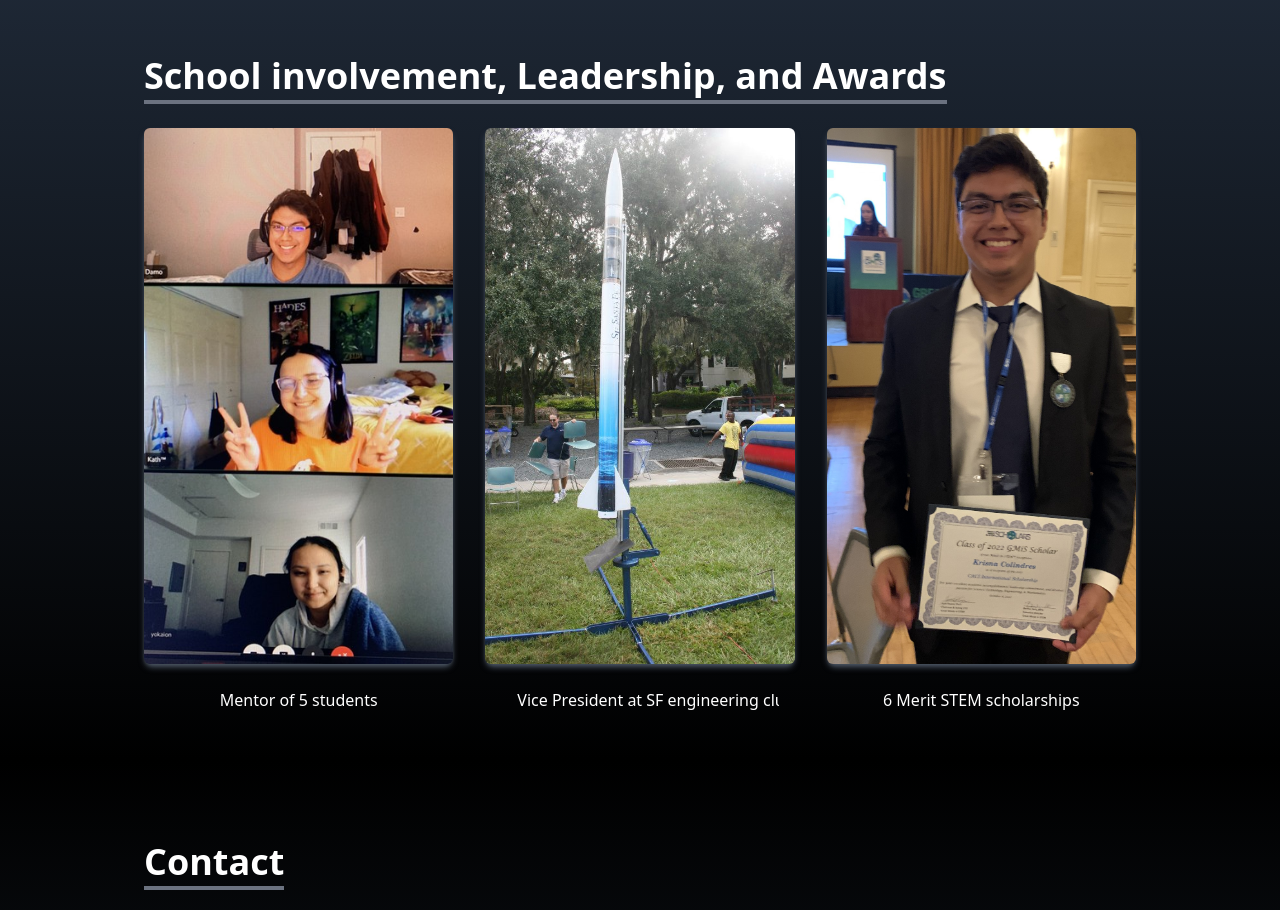
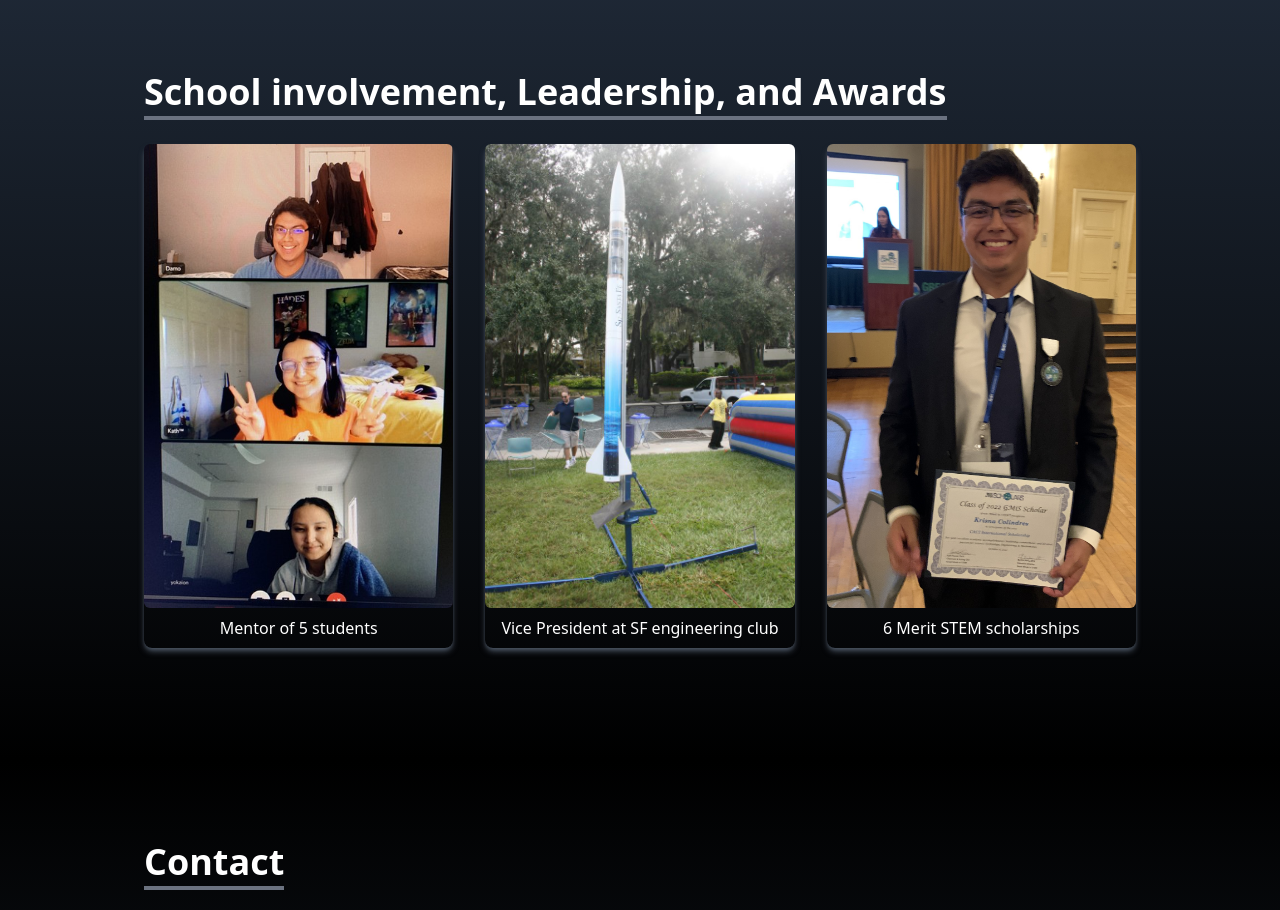
Before and after one commit to kcolindres/Portfolio-in-React, a React (Create React App) app: page / in a window 1280 px wide. Shown: the part 4040-4950 px from the top of the page. Built offline with nearby package versions, Linux system fonts and the light colour scheme.

Commit message:
Added more info

```diff
--- a/src/components/Involvement.jsx
+++ b/src/components/Involvement.jsx
@@ -37,23 +37,22 @@ const Involvement = () => {
           </p>
         </div>
 
-        <div className="grid grid-cols-1 sm:grid-cols-2 md:grid-cols-3 gap-8">
+        <div className="grid grid-cols-1 sm:grid-cols-2 md:grid-cols-3 gap-8 ">
           {portfolios.map(({ id, src, url, title }) => (
-            <div key={id} className="shadow-md shadow-gray-600 rounded-lg">
+            <div
+              key={id}
+              className="shadow-md shadow-gray-600 rounded-lg flex flex-col items-center justify-center"
+            >
               <img
                 src={src}
                 alt=""
-                className="w-full h-48 object-cover rounded-md duration-200 hover:scale-105" // Use object-cover
-                style={{ objectFit: "cover", width: "100%", height: "100%" }} // Add inline style for object-fit
+                className="w-full h-48 object-cover rounded-md duration-200 hover:scale-105"
+                style={{ objectFit: "cover", width: "100%", height: "100%" }}
               />
-              <div className="flex flex-col items-center justify-center px-4 py-2">
-                {" "}
-                {/* Add padding to create space */}
-                <button className="w-full px-4 py-2 m-2 duration-200 hover:scale-105 overflow-hidden">
-                  <a href={url} target="_blank" rel="noopener noreferrer">
-                    <span className="whitespace-nowrap">{title}</span>
-                  </a>
-                </button>
+              <div className="px-4 py-2 text-center hover:scale-105">
+                <a href={url} target="_blank" rel="noopener noreferrer">
+                  <span className="whitespace-nowrap">{title}</span>
+                </a>
               </div>
             </div>
           ))}
```
